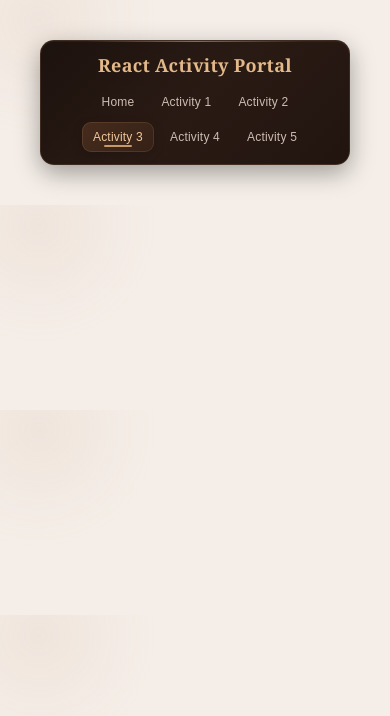
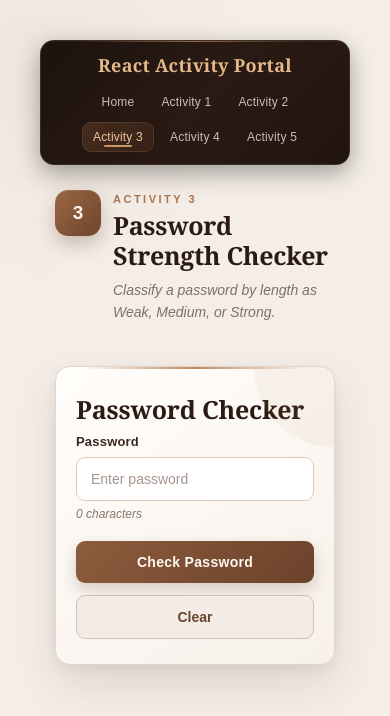
Before and after one commit to sofiadcdario03-gif/inf236-react-activity-portal, a React (Vite) app: page /activity3 in a window 390 px wide. Shown: the top 716 px of the page. Built offline with nearby package versions, Linux system fonts and the light colour scheme.

Commit message:
password checker fully done

```diff
--- /dev/null
+++ b/src/Activity3.css
@@ -0,0 +1,472 @@
+.activity-container {
+  width: 100%;
+  max-width: 1000px;
+
+  margin: 40px auto;
+  padding: 0 20px;
+
+  box-sizing: border-box;
+}
+
+
+.activity-header {
+  display: flex;
+  align-items: flex-start;
+  gap: 16px;
+
+  margin-bottom: 28px;
+}
+
+
+.activity-number {
+  width: 52px;
+  height: 52px;
+
+  flex-shrink: 0;
+
+  border-radius: 15px;
+
+  background: linear-gradient(
+    135deg,
+    #9a6744,
+    #6e452e
+  );
+
+  color: #fff4e8;
+
+  display: flex;
+  align-items: center;
+  justify-content: center;
+
+  font-size: 22px;
+  font-weight: 700;
+
+  box-shadow:
+    0 8px 18px rgba(76, 45, 27, 0.25),
+    inset 0 1px 0 rgba(255, 255, 255, 0.12);
+}
+
+
+.activity-label {
+  margin: 3px 0 5px;
+
+  color: #a8754e;
+
+  font-size: 11px;
+  font-weight: 700;
+
+  letter-spacing: 2.5px;
+  text-transform: uppercase;
+}
+
+
+.activity-header h1 {
+  margin: 0;
+
+  color: #2b1b14;
+
+  font-family: Georgia, serif;
+
+  font-size: 30px;
+  line-height: 1.2;
+
+  letter-spacing: -0.3px;
+}
+
+
+.activity-description {
+  margin-top: 9px;
+
+  color: #806f65;
+
+  font-size: 14px;
+  line-height: 1.6;
+
+  font-style: italic;
+}
+
+
+.password-card {
+  width: 100%;
+  max-width: 520px;
+
+  margin: 0 auto;
+
+  padding: 34px;
+
+  box-sizing: border-box;
+
+  background: linear-gradient(
+    145deg,
+    #fffdfb,
+    #f8f1eb
+  );
+
+  border: 1px solid #e3d5ca;
+
+  border-radius: 18px;
+
+  box-shadow:
+    0 20px 45px rgba(54, 31, 20, 0.12),
+    0 4px 12px rgba(54, 31, 20, 0.06);
+
+  position: relative;
+  overflow: hidden;
+}
+
+
+.password-card::before {
+  content: "";
+
+  position: absolute;
+
+  top: 0;
+  left: 10%;
+
+  width: 80%;
+  height: 2px;
+
+  background: linear-gradient(
+    90deg,
+    transparent,
+    #bd8960,
+    transparent
+  );
+}
+
+
+.password-card::after {
+  content: "";
+
+  position: absolute;
+
+  width: 160px;
+  height: 160px;
+
+  top: -80px;
+  right: -80px;
+
+  background: rgba(189, 137, 96, 0.08);
+
+  border-radius: 50%;
+
+  pointer-events: none;
+}
+
+
+.password-card h2 {
+  margin-top: 0;
+  margin-bottom: 8px;
+
+  color: #2b1b14;
+
+  font-family: Georgia, serif;
+
+  font-size: 25px;
+
+  letter-spacing: -0.2px;
+}
+
+
+.form-group {
+  margin-bottom: 20px;
+}
+
+
+.form-group label {
+  display: block;
+
+  margin-bottom: 8px;
+
+  color: #3b2920;
+
+  font-size: 13px;
+  font-weight: 700;
+
+  letter-spacing: 0.2px;
+}
+
+
+.form-group input {
+  width: 100%;
+
+  padding: 13px 14px;
+
+  box-sizing: border-box;
+
+  background-color: #fff;
+
+  color: #2b1b14;
+
+  border: 1px solid #d9c9bd;
+
+  border-radius: 9px;
+
+  font-size: 14px;
+
+  transition:
+    border-color 0.25s ease,
+    box-shadow 0.25s ease,
+    background-color 0.25s ease;
+}
+
+
+.form-group input::placeholder {
+  color: #a6978e;
+}
+
+
+.form-group input:hover {
+  border-color: #b99a84;
+}
+
+
+.form-group input:focus {
+  outline: none;
+
+  background-color: #fffdfb;
+
+  border-color: #a8754e;
+
+  box-shadow:
+    0 0 0 3px rgba(168, 117, 78, 0.12),
+    0 4px 10px rgba(71, 42, 27, 0.05);
+}
+
+
+.character-count {
+  margin-top: 6px;
+
+  color: #88766b;
+
+  font-size: 12px;
+
+  font-style: italic;
+}
+
+
+.button-group {
+  display: flex;
+  gap: 12px;
+
+  margin-top: 8px;
+}
+
+
+.check-button {
+  flex: 1;
+
+  padding: 13px 16px;
+
+  border: none;
+  border-radius: 9px;
+
+  background: linear-gradient(
+    135deg,
+    #8d5c3d,
+    #6b422b
+  );
+
+  color: #fff8f2;
+
+  font-size: 14px;
+  font-weight: 700;
+
+  letter-spacing: 0.3px;
+
+  cursor: pointer;
+
+  box-shadow:
+    0 7px 16px rgba(93, 55, 34, 0.22);
+
+  transition:
+    transform 0.2s ease,
+    box-shadow 0.2s ease,
+    background 0.2s ease;
+}
+
+
+.check-button:hover {
+  background: linear-gradient(
+    135deg,
+    #a06d49,
+    #774b31
+  );
+
+  transform: translateY(-2px);
+
+  box-shadow:
+    0 10px 20px rgba(93, 55, 34, 0.27);
+}
+
+
+.check-button:active {
+  transform: translateY(0);
+
+  box-shadow:
+    0 4px 10px rgba(93, 55, 34, 0.2);
+}
+
+
+.clear-button {
+  flex: 1;
+
+  padding: 13px 16px;
+
+  border: 1px solid #d5c0b1;
+  border-radius: 9px;
+
+  background-color: #f4ebe4;
+
+  color: #69452f;
+
+  font-size: 14px;
+  font-weight: 700;
+
+  cursor: pointer;
+
+  transition:
+    background-color 0.2s ease,
+    color 0.2s ease,
+    border-color 0.2s ease,
+    transform 0.2s ease;
+}
+
+
+.clear-button:hover {
+  background-color: #eadbd0;
+
+  border-color: #c7a48c;
+
+  color: #4d2f20;
+
+  transform: translateY(-2px);
+}
+
+
+.clear-button:active {
+  transform: translateY(0);
+}
+
+
+.result-panel {
+  margin-top: 24px;
+
+  padding: 18px 20px;
+
+  background-color: #fbefeb;
+
+  border: 1px solid #e3d5ca;
+
+  border-radius: 12px;
+
+  box-shadow:
+    0 4px 12px rgba(54, 31, 20, 0.06);
+}
+
+
+.result-panel h3 {
+  margin: 0 0 12px;
+
+  color: #2b1b14;
+
+  font-family: Georgia, serif;
+
+  font-size: 18px;
+
+  letter-spacing: -0.1px;
+}
+
+
+.strength-message {
+  margin: 0 0 16px;
+
+  color: #5d3d2a;
+
+  font-size: 14px;
+
+  line-height: 1.5;
+
+  font-weight: 500;
+}
+
+
+.strength-indicator {
+  display: flex;
+  gap: 8px;
+}
+
+
+.strength-bar {
+  flex: 1;
+
+  height: 8px;
+
+  background-color: #e8d5c8;
+
+  border-radius: 4px;
+
+  transition:
+    background-color 0.3s ease,
+    box-shadow 0.3s ease;
+}
+
+
+.strength-bar.weak {
+  background-color: #c94f4f;
+
+  box-shadow:
+    0 2px 6px rgba(201, 79, 79, 0.3);
+}
+
+
+.strength-bar.medium {
+  background-color: #d4a044;
+
+  box-shadow:
+    0 2px 6px rgba(212, 160, 68, 0.3);
+}
+
+
+.strength-bar.strong {
+  background-color: #5b9e5b;
+
+  box-shadow:
+    0 2px 6px rgba(91, 158, 91, 0.3);
+}
+
+
+@media (max-width: 600px) {
+
+  .activity-container {
+    margin: 25px auto;
+    padding: 0 15px;
+  }
+
+  .activity-header {
+    gap: 12px;
+  }
+
+  .activity-number {
+    width: 46px;
+    height: 46px;
+
+    border-radius: 13px;
+
+    font-size: 19px;
+  }
+
+  .activity-header h1 {
+    font-size: 25px;
+  }
+
+  .password-card {
+    padding: 25px 20px;
+
+    border-radius: 15px;
+  }
+
+  .button-group {
+    flex-direction: column;
+  }
+}
--- /dev/null
+++ b/src/Activity3.jsx
@@ -0,0 +1,122 @@
+import { useState } from "react";
+import "./Activity3.css";
+
+function Activity3() {
+  const [password, setPassword] = useState("");
+  const [strength, setStrength] = useState("");
+  const [message, setMessage] = useState("");
+
+  const handleCheckPassword = () => {
+    if (password === "") {
+      setStrength("");
+      setMessage("Please enter a password.");
+    } else if (password.length < 6) {
+      setStrength("weak");
+      setMessage("Status: Weak – Create a stronger password.");
+    } else if (password.length >= 6 && password.length <= 9) {
+      setStrength("medium");
+      setMessage("Status: Medium – Consider a longer password.");
+    } else {
+      setStrength("strong");
+      setMessage("Status: Strong – You can use this password.");
+    }
+  };
+
+  const handleClear = () => {
+    setPassword("");
+    setStrength("");
+    setMessage("");
+  };
+
+  const getStrengthIndicator = () => {
+    if (strength === "weak") {
+      return (
+        <div className="strength-indicator">
+          <div className="strength-bar weak"></div>
+          <div className="strength-bar"></div>
+          <div className="strength-bar"></div>
+        </div>
+      );
+    } else if (strength === "medium") {
+      return (
+        <div className="strength-indicator">
+          <div className="strength-bar medium"></div>
+          <div className="strength-bar medium"></div>
+          <div className="strength-bar"></div>
+        </div>
+      );
+    } else if (strength === "strong") {
+      return (
+        <div className="strength-indicator">
+          <div className="strength-bar strong"></div>
+          <div className="strength-bar strong"></div>
+          <div className="strength-bar strong"></div>
+        </div>
+      );
+    }
+    return null;
+  };
+
+  return (
+    <div className="activity-container">
+
+      <div className="activity-header">
+        <div className="activity-number">3</div>
+
+        <div>
+          <p className="activity-label">ACTIVITY 3</p>
+          <h1>Password Strength Checker</h1>
+          <p className="activity-description">
+            Classify a password by length as Weak, Medium, or Strong.
+          </p>
+        </div>
+      </div>
+
+      <div className="password-card">
+
+        <h2>Password Checker</h2>
+
+        <div className="form-group">
+          <label>Password</label>
+          <input
+            type="password"
+            value={password}
+            onChange={(event) => setPassword(event.target.value)}
+            placeholder="Enter password"
+          />
+          <p className="character-count">
+            {password.length} character{password.length !== 1 ? "s" : ""}
+          </p>
+        </div>
+
+        <div className="button-group">
+          <button
+            onClick={handleCheckPassword}
+            className="check-button"
+          >
+            Check Password
+          </button>
+
+          <button
+            onClick={handleClear}
+            className="clear-button"
+          >
+            Clear
+          </button>
+        </div>
+
+        {message && (
+          <div className="result-panel">
+            <h3>Password Status</h3>
+            <p className="strength-message">{message}</p>
+            {getStrengthIndicator()}
+          </div>
+        )}
+
+      </div>
+
+    </div>
+  );
+}
+
+export default Activity3;
--- a/src/App.jsx
+++ b/src/App.jsx
@@ -3,6 +3,7 @@
 
 import Navbar from "./Navbar";
 import Activity1 from "./Activity1";
+import Activity3 from "./Activity3";
 
 function Home() {
   return (
@@ -32,6 +33,7 @@
         <Routes>
           <Route path="/" element={<Home />} />
           <Route path="/activity1" element={<Activity1 />} />
+          <Route path="/activity3" element={<Activity3 />} />
         </Routes>
 
       </div>
```
